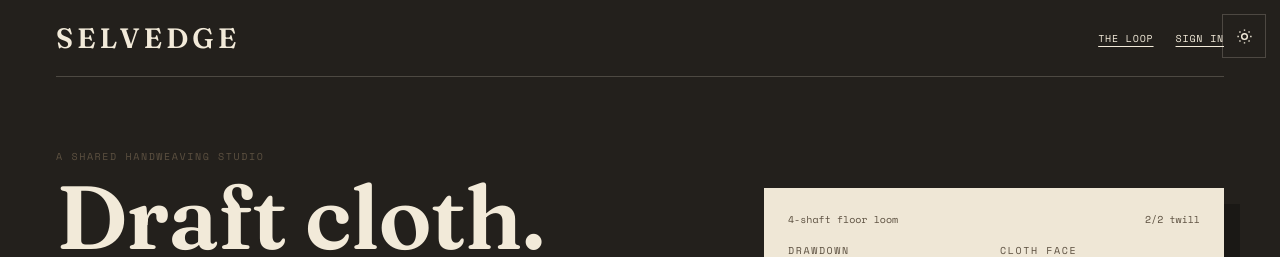
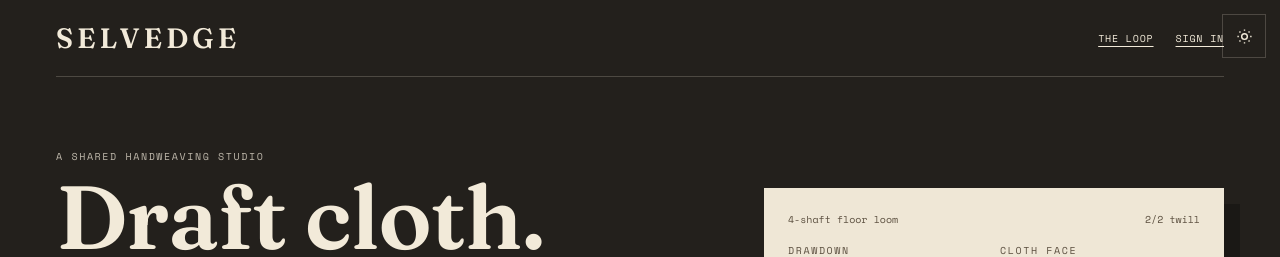
Before and after one commit to devtechedge/selvedge, a Next.js app: page / in a window 1280 px wide. Shown: the top 257 px of the page. Built offline with nearby package versions, Linux system fonts and the light colour scheme; no server answers.

Commit message:
fix: meet WCAG contrast on status chips and dark-surface kickers

```diff
--- a/app/globals.css
+++ b/app/globals.css
@@ -20,7 +20,7 @@
   --rule-soft: color-mix(in srgb, var(--ink) 12%, transparent);
   --rule-light: color-mix(in srgb, var(--bone) 20%, transparent);
   --status-good: #3f5d3a;
-  --status-progress: #8a5a12;
+  --status-progress: #6f4504;
   --status-error: #8a3b25;
   --serif: "Fraunces", Georgia, "Times New Roman", serif;
   --sans: "Archivo", "Helvetica Neue", Arial, sans-serif;
@@ -663,6 +663,11 @@ canvas {
 
 .landing-foot p {
   margin: 0;
+}
+
+.landing .hero__copy .kicker,
+.auth__brand .kicker {
+  color: color-mix(in srgb, var(--bone) 75%, transparent);
 }
 
 /* Loom demo (first visit) */
```
